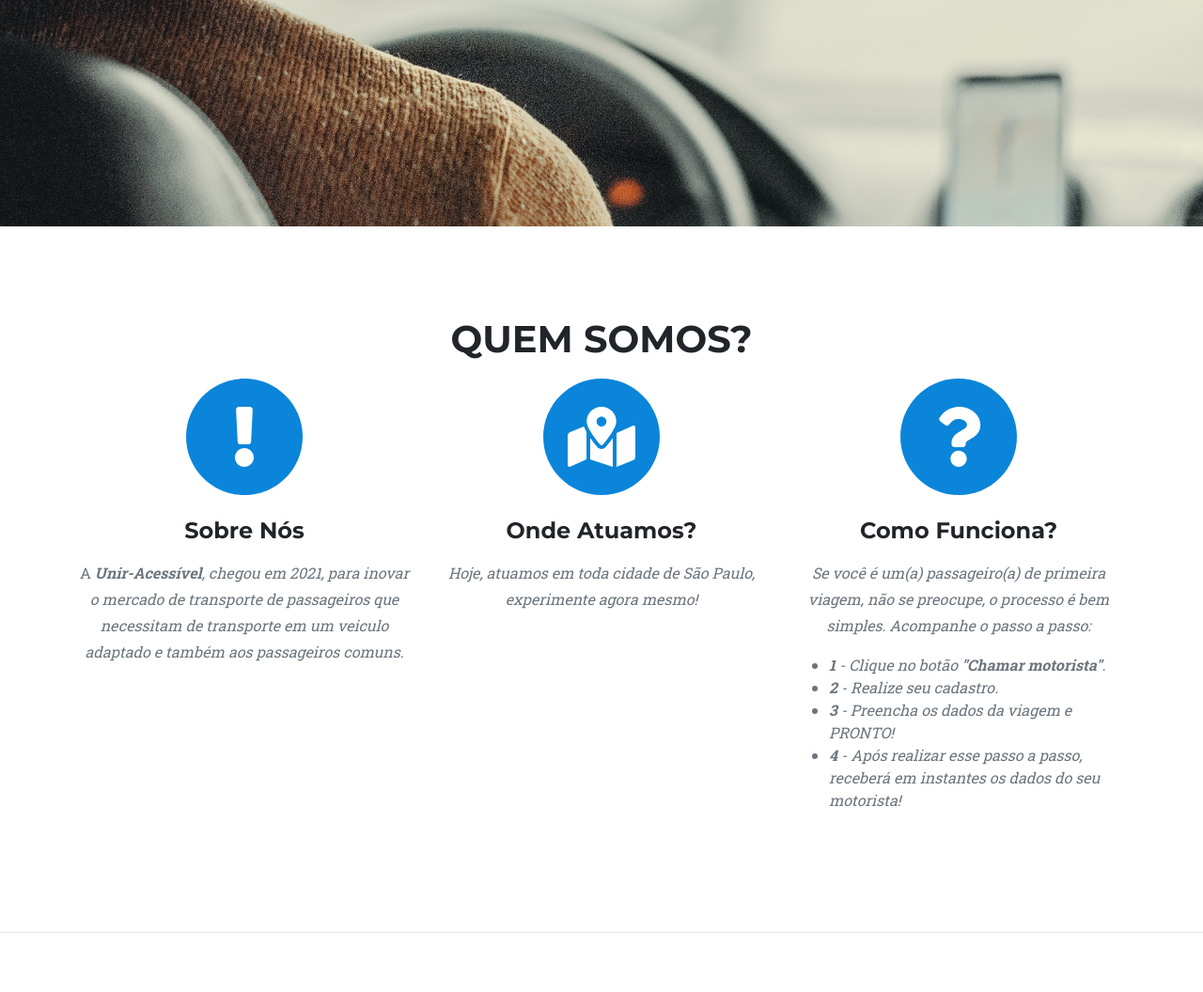
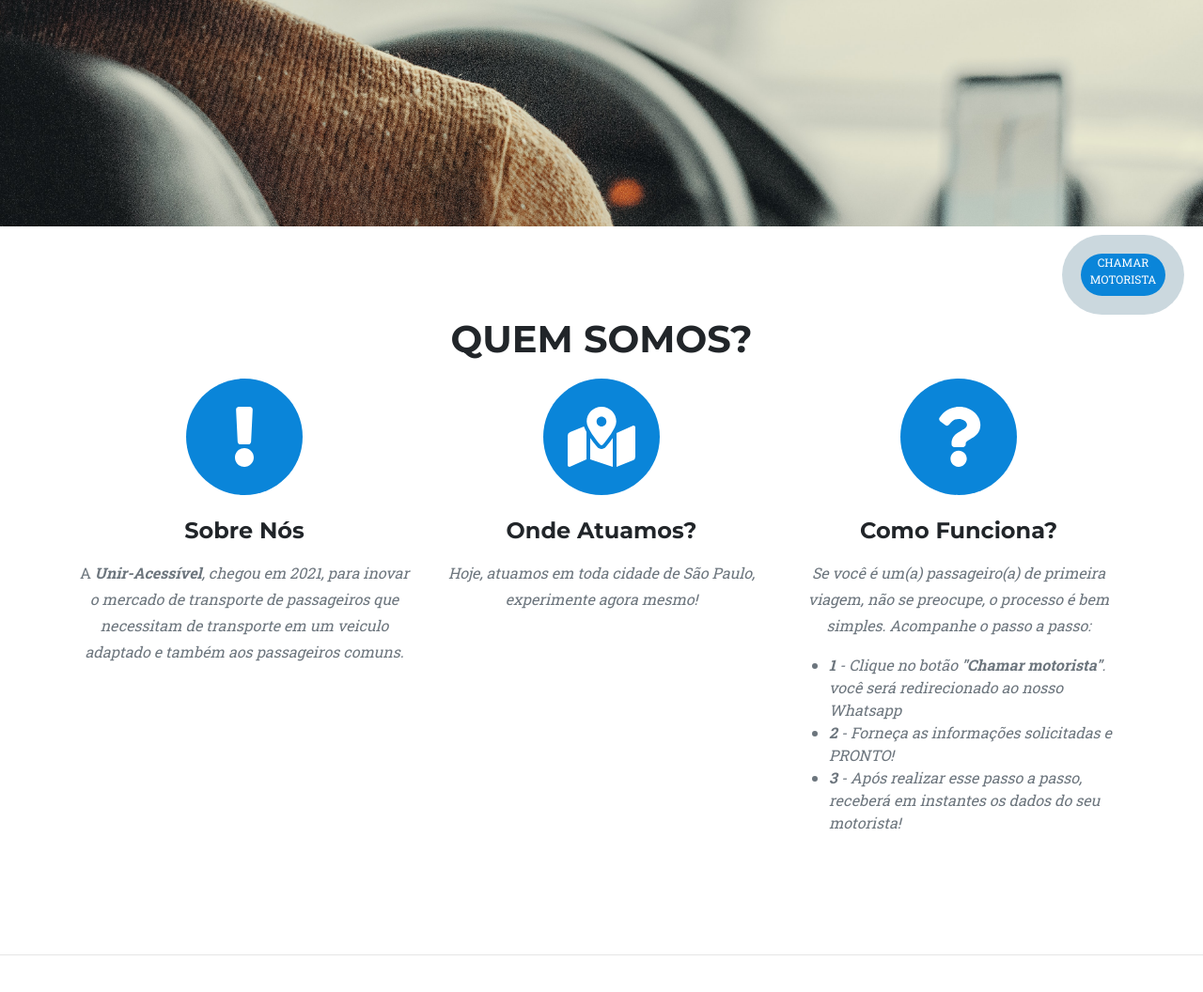
Before and after one commit to ailvaanderson13/unir-dev, a Django app: page / in a window 1280 px wide. Shown: the part 435-1491 px from the top of the page at 94% size. Run offline with Django 3.2, Linux system fonts and the light colour scheme; some libraries are stand-ins or nearby versions; some web fonts are replaced.

Commit message:
Ajustes finais

```diff
--- a/apps/utils/templates/page_initial/home.html
+++ b/apps/utils/templates/page_initial/home.html
@@ -75,7 +75,7 @@
             color:#333;
             opacity:0.5;
         }
-        .float{
+        .call_float{
             position:fixed;
             width:90px;
             height:45px;
@@ -153,10 +153,9 @@
                 <p class="text-muted"><i>Se você é um(a) passageiro(a) de primeira viagem, não se preocupe, o processo é bem simples. Acompanhe o passo a passo:</i></p>
                 <ul class="text-left text-muted">
                     <i>
-                        <li><b>1</b> - Clique no botão <b>"Chamar motorista"</b>.</li>
-                        <li><b>2</b> - Realize seu cadastro.</li>
-                        <li><b>3</b> - Preencha os dados da viagem e PRONTO!</li>
-                        <li><b>4</b> - Após realizar esse passo a passo, receberá em instantes os dados do seu motorista!</li>
+                        <li><b>1</b> - Clique no botão <b>"Chamar motorista"</b>. você será redirecionado ao nosso <i>Whatsapp</i></li>
+                        <li><b>2</b> - Forneça as informações solicitadas e PRONTO!</li>
+                        <li><b>3</b> - Após realizar esse passo a passo, receberá em instantes os dados do seu motorista!</li>
                     </i>
                 </ul>
             </div>
@@ -266,22 +265,21 @@
                 </button>
             </div>
             <div class="modal-body">
-                <button class="btn" data-toggle="collapse" data-target="#demo">
-                    <p class="text-primary"><b>1</b> - Realizei todo procedimente para chamar um carro, mas não recebi as informações do motorista!</p>
-                </button>
-                <div id="demo" class="collapse text-muted m-md-1">
-                    <li>Verifique as informações enviadas ao site no momento do seu cadastro.</li>
-                </div>
+<!--                <button class="btn" data-toggle="collapse" data-target="#demo">-->
+<!--                    <p class="text-primary"><b>1</b> - Realizei todo procedimente para chamar um carro, mas não recebi as informações do motorista!</p>-->
+<!--                </button>-->
+<!--                <div id="demo" class="collapse text-muted m-md-1">-->
+<!--                    <li>Verifique as informações enviadas ao site no momento do seu cadastro.</li>-->
+<!--                </div>-->
                 <button class="btn" data-toggle="collapse" data-target="#duvida">
-                    <p class="text-primary"><b>2</b> - É possível realizar o agendamento ou chamar meu carro via ligação ou WHASTAPP?</p>
+                    <p class="text-primary"><b>1</b> - Como realizar o agendamento ou chamar meu carro?</p>
                 </button>
                 <div id="duvida" class="collapse text-left m-md-1 text-muted">
-                    Hoje nossos agendamentos são realizado apenas pela plataforma, ainda não sabe como fazer isso? <br>
+                    Hoje nossos agendamentos são realizado apenas via Whatsapp, ainda não sabe como fazer isso? <br>
                     Segue nosso passo a passo:
-                    <li><b>1</b> - Clique no botão <b>"Chamar motorista"</b>.</li>
-                    <li><b>2</b> - Realize seu cadastro.</li>
-                    <li><b>3</b> - Preencha os dados da viagem e PRONTO!</li>
-                    <li><b>4</b> - Após realizar esse passo a passo, receberá em instantes os dados do seu motorista!</li>
+                    <li><b>1</b> - Clique no botão <b>"Chamar motorista"</b>. Você será redirecionado ao nosso <i>Whatsapp</i></li>
+                    <li><b>2</b> - Forneça as informações solicitadas e PRONTO!</li>
+                    <li><b>3</b> - Após realizar esse passo a passo, receberá em instantes os dados do seu motorista!</li>
                 </div>
                 <div class="modal-footer">
                     <button type="button" class="btn btn-secondary" data-dismiss="modal">Fechar</button>
@@ -290,14 +288,13 @@
         </div>
     </div>
 </div>
-<!--<div class="float">-->
-<!--    &lt;!&ndash;    <i class="fas fa-phone my-float"></i>&ndash;&gt;-->
-<!--    <p>CHAMAR MOTORISTA</p>-->
-<!--</div>-->
-<!--<div class="label-container">-->
-<!--    <div class="label-text"></div>-->
-<!--    <i class="fa fa-play label-arrow"></i>-->
-<!--</div>-->
+<div class="call_float">
+    <a href="https://wa.me/5511910643294" target="_blank" class="text-white">CHAMAR MOTORISTA</a>
+</div>
+<div class="label-container">
+    <div class="label-text"></div>
+    <i class="fa fa-play label-arrow"></i>
+</div>
 <footer class="footer py-4">
     <div class="container footer-class text-white">
         <div class="row align-items-center">
```
